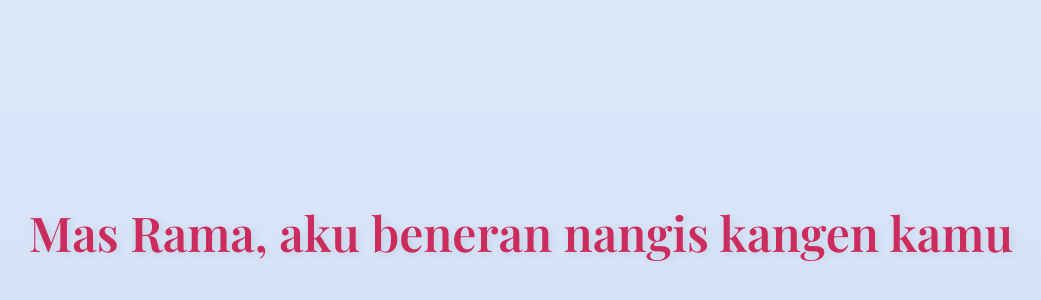
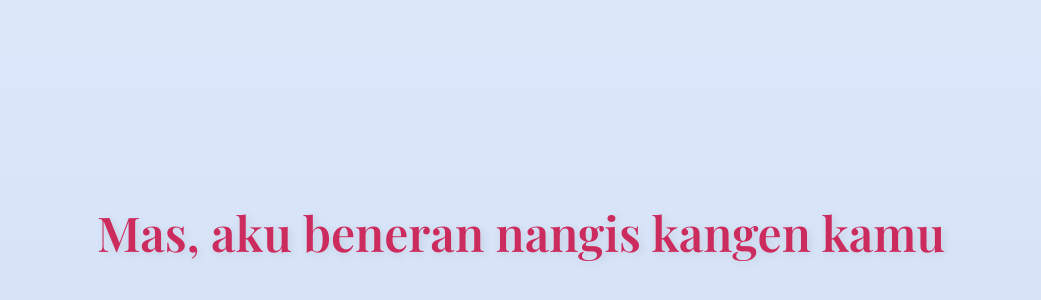
Before and after one commit to thisiselrach/imissumasr, a plain HTML site: page slide41.html in a window 1280 px wide. Shown: the part 168-468 px from the top of the page, without its empty margins (119-1160 px from the left). Drawn offline with nearby package versions, Linux system fonts and the light colour scheme; a web font is replaced by a local one.

Commit message:
Update slide41.html

```diff
--- a/slide41.html
+++ b/slide41.html
@@ -40,7 +40,7 @@
   <div class="message" id="message"></div>
 
   <script>
-    const text = "Mas Rama, aku beneran nangis kangen kamu";
+    const text = "Mas, aku beneran nangis kangen kamu";
     const container = document.getElementById('message');
     let i = 0;
 
```
